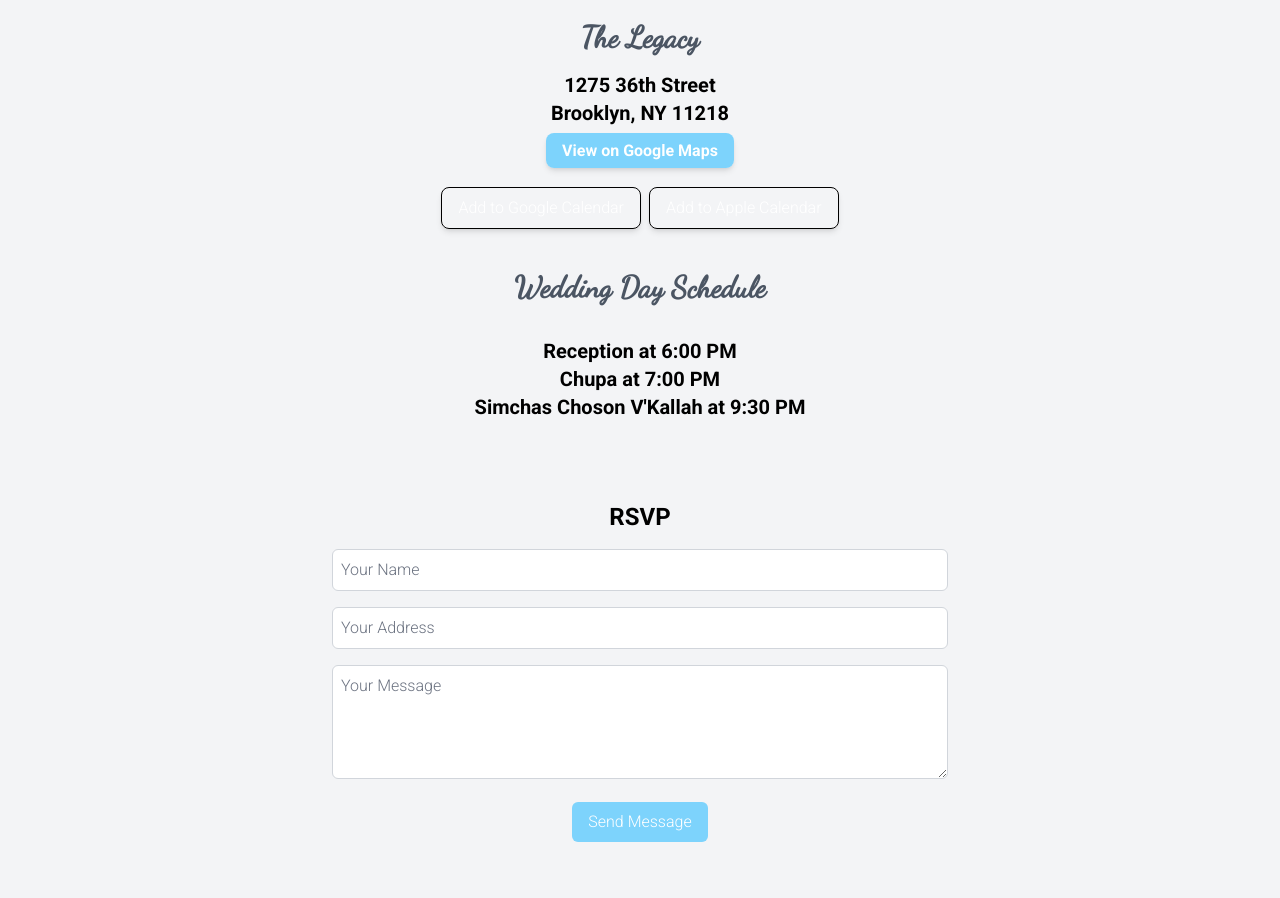
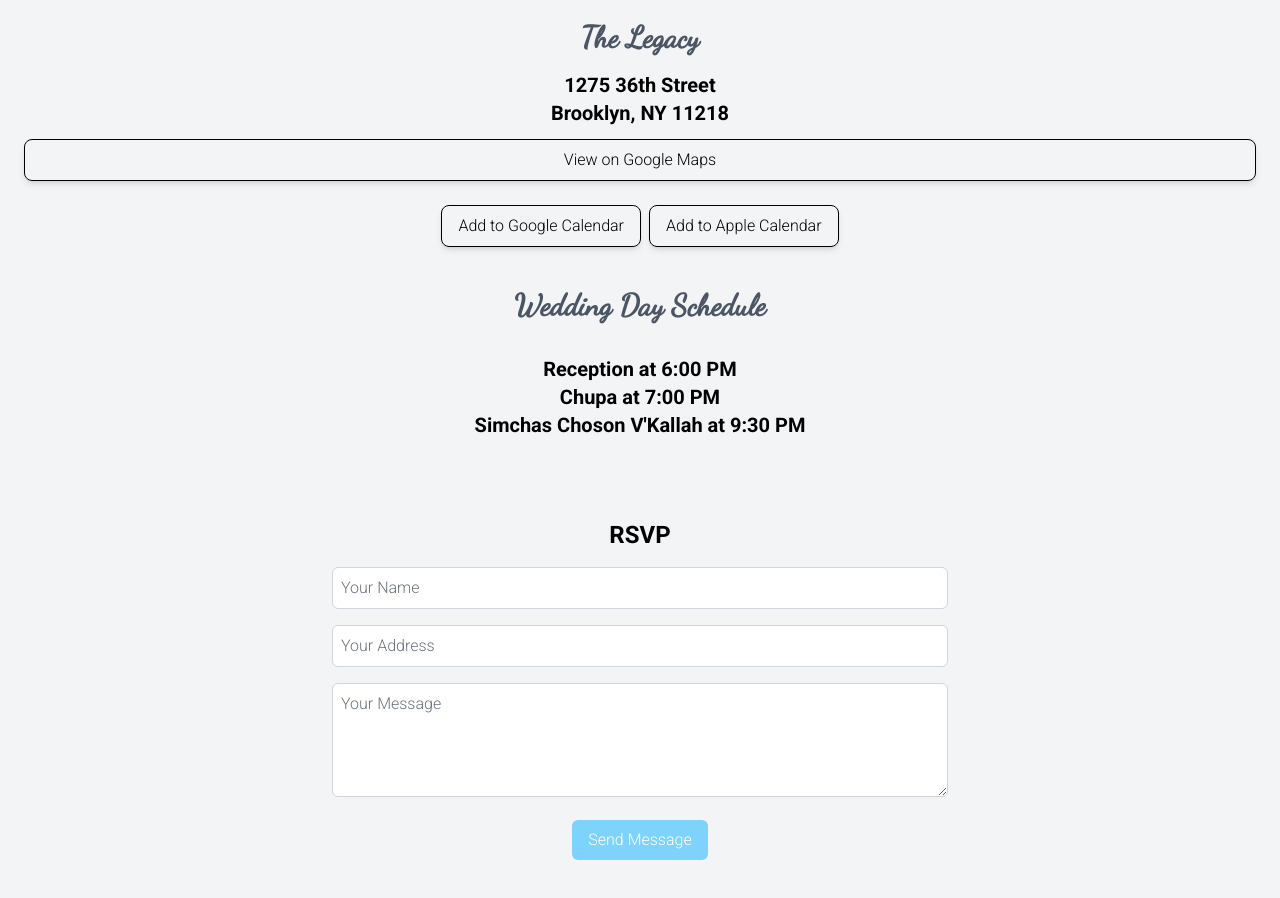
Before and after one commit to modhash/wedding-invite, a plain HTML site: page index.html in a window 1280 px wide. Shown: the part 955-1853 px from the top of the page. Drawn offline with nearby package versions, Linux system fonts and the light colour scheme.

Commit message:
Remove text color as white changed the box from google maps

```diff
--- a/index.html
+++ b/index.html
@@ -95,16 +95,16 @@
         <p class="text-xl font-semibold">Brooklyn, NY 11218</p>
         <div class="mt-3">
         <a href="https://www.google.com/maps/place/The+Legacy/@40.6424704,-73.9866998,17z/data=!4m15!1m8!3m7!1s0x89c25ad66db6c22d:0xff78629101182a77!2s1275+36th+St,+Brooklyn,+NY+11218!3b1!8m2!3d40.6424704!4d-73.9845111!16s%2Fg%2F11f1sl4jfl!3m5!1s0x89c25ad66cb020c7:0x1738584c7f0df894!8m2!3d40.6424704!4d-73.9845111!16s%2Fg%2F11dfwz7yhm"
-            target="_blank" class="bg-sky-300 hover:bg-sky-700 text-white font-bold py-2 px-4 rounded md:shadow-md md:rounded-lg">View on Google Maps</a>
+            target="_blank" class="flex items-center justify-center px-4 py-2 border border-black text-base font-medium rounded-md bg-black-400 hover:bg-red-300 md:shadow-md md:rounded-lg">View on Google Maps</a>
         </div>
     </section>
 
     <section class="flex flex-col md:flex-row justify-center items-center md:items-start space-y-2 md:space-y-0 md:space-x-2">
         <a href="https://www.google.com/calendar/render?action=TEMPLATE&text=Sara%20Pessy%20%26%20Moshe%27s%20Wedding&dates=20230625T220000Z/20230626T030000Z&details=&location=The%20Legacy%2C%201275%2036th%20Street%2C%20Brooklyn%2C%20NY%2011218&trp=false&sprop=&sprop=name:"
-            target="_blank" class="flex items-center justify-center px-4 py-2 border border-black text-base font-medium rounded-md text-white bg-black-400 hover:bg-red-300 md:shadow-md md:rounded-lg">Add to Google Calendar</a>
+            target="_blank" class="flex items-center justify-center px-4 py-2 border border-black text-base font-medium rounded-md bg-black-400 hover:bg-red-300 md:shadow-md md:rounded-lg">Add to Google Calendar</a>
         <br>
         <a href="data:text/calendar;charset=utf8,BEGIN:VCALENDAR%0AVERSION:2.0%0ABEGIN:VEVENT%0ADTSTART:20230625T220000Z%0ADTEND:20230626T030000Z%0ASUMMARY:Sara%20Pessy%20%26%20Moshe%27s%20Wedding%0ALOCATION:The%20Legacy%2C%201275%2036th%20Street%2C%20Brooklyn%2C%20NY%2011218%0AEND:VEVENT%0AEND:VCALENDAR"
-            download="Sara_Pessy_and_Moshe_Wedding.ics" class="calendar-link flex items-center justify-center px-4 py-2 border border-black text-base font-medium rounded-md text-white bg-black-400 hover:bg-red-300 md:shadow-md md:rounded-lg">Add to
+            download="Sara_Pessy_and_Moshe_Wedding.ics" class="flex items-center justify-center px-4 py-2 border border-black text-base font-medium rounded-md bg-black-400 hover:bg-red-300 md:shadow-md md:rounded-lg">Add to
             Apple Calendar</a>
     </section>
 
```
